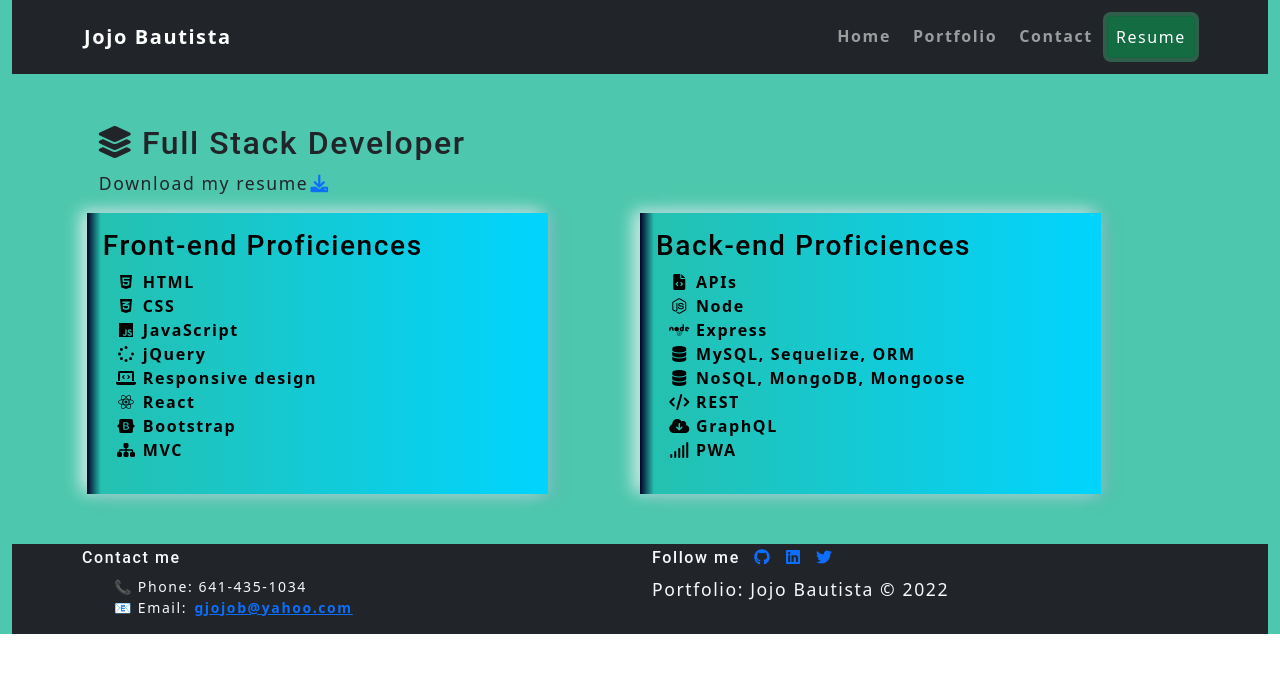
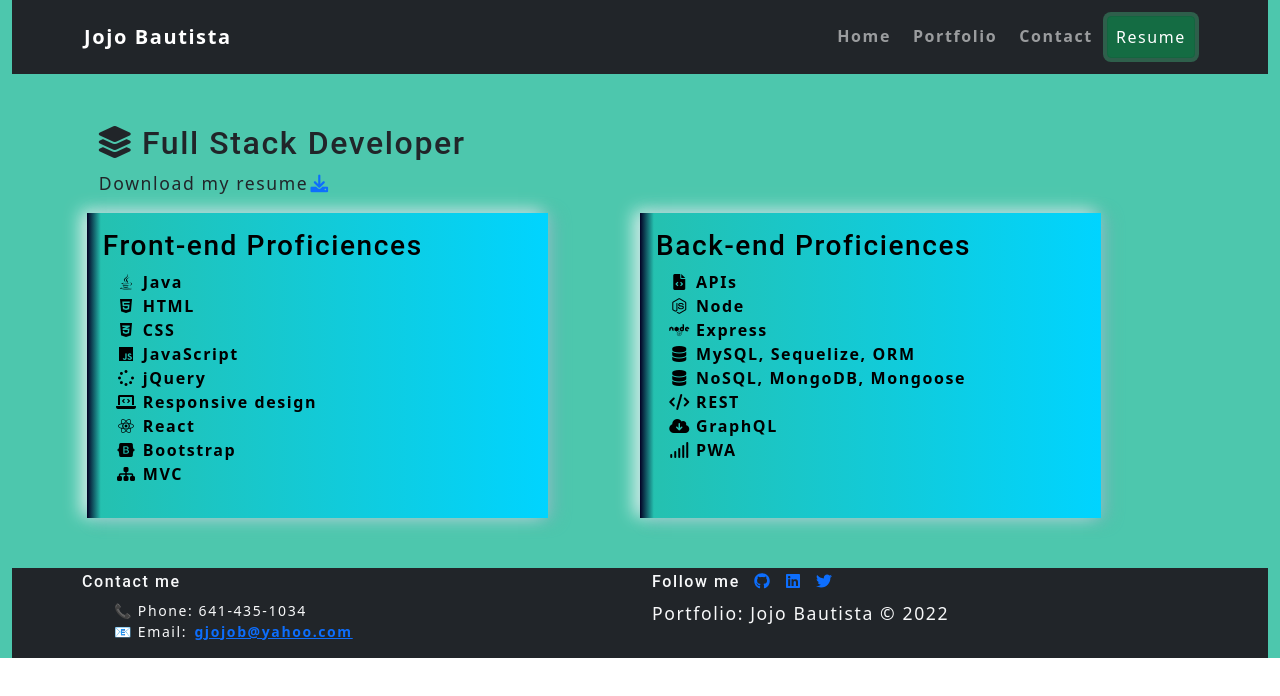
Before and after one commit to jojobautistaum/full-stack-developer-react-portfolio, a React (Create React App) app: page / in a window 1280 px wide. Both pictures are taken after a click on the item "Resume". Shown: the top 696 px of the page. Built offline with nearby package versions, Linux system fonts and the light colour scheme.

Commit message:
added java to the backend

```diff
--- a/src/pages/Resume.js
+++ b/src/pages/Resume.js
@@ -22,6 +22,12 @@ export default function Resume() {
         <div className="col-md-5 col-10 front-end p-3">
           <h3>Front-end Proficiences</h3>
           <ul className="fa-ul">
+            <li>
+              <span className="fa-li">
+                <i className="fa-brands fa-java"></i>
+              </span>
+              Java
+            </li>
             <li>
               <span className="fa-li">
                 <i className="fa-brands fa-html5"></i>
```
